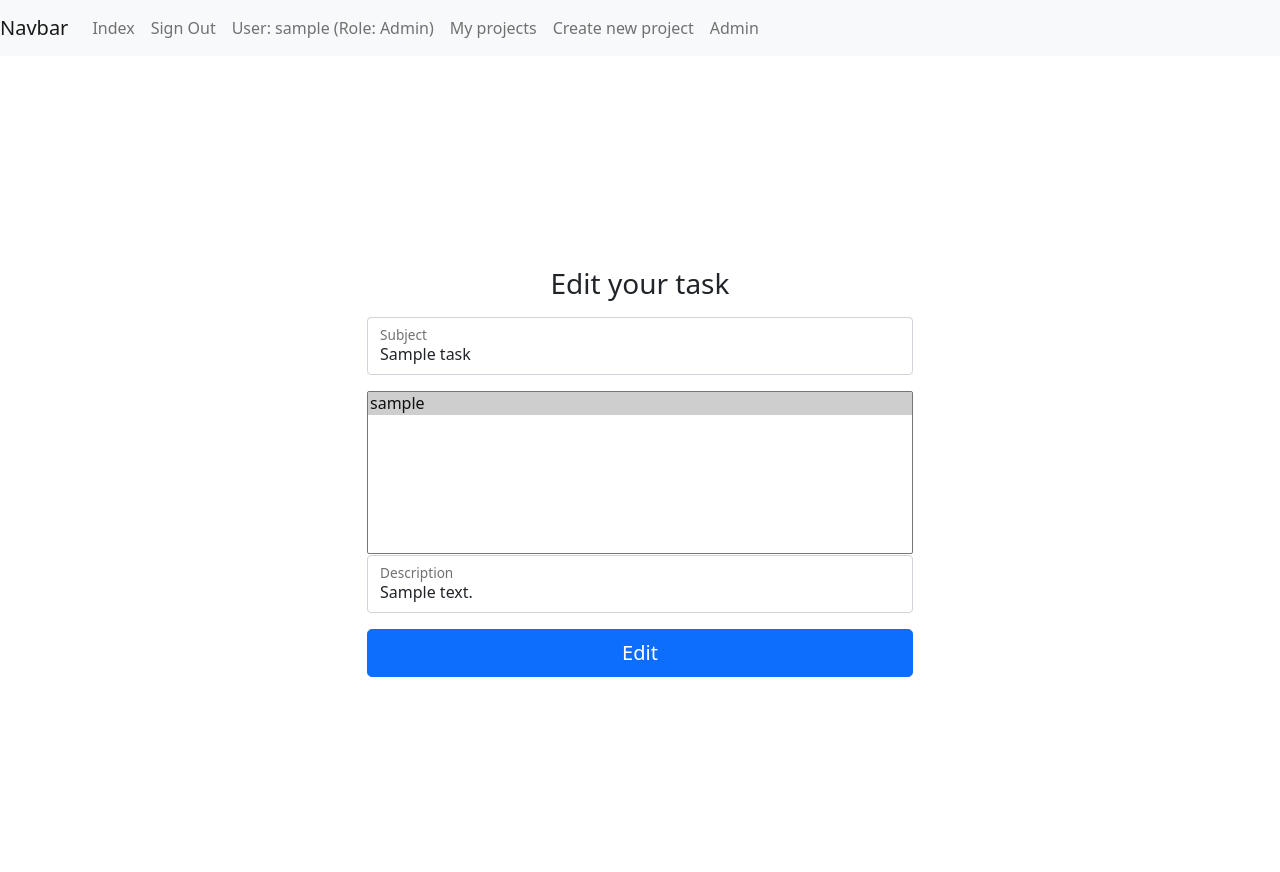
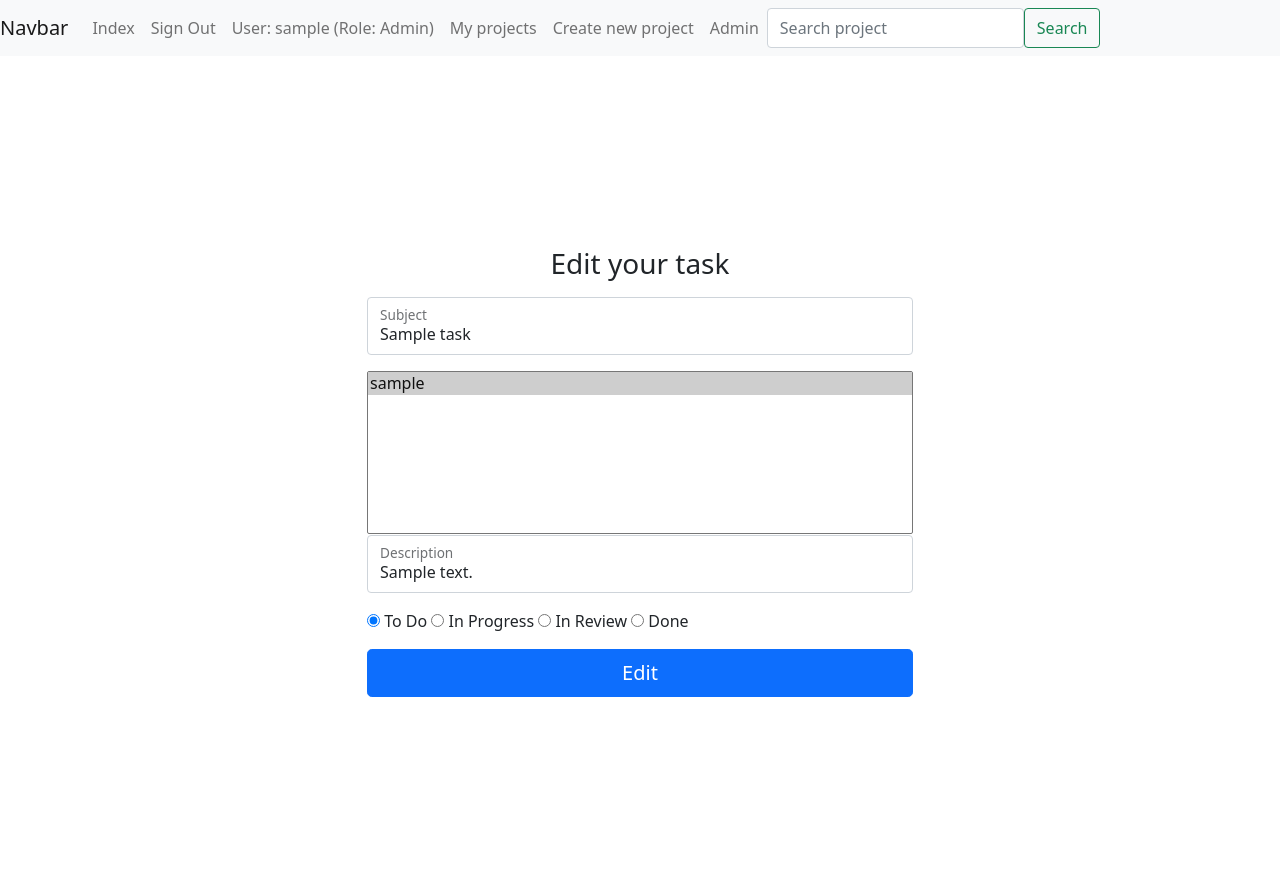
Before and after one commit to artem-create16/to-do-list, a Flask app: page /task/1/edit in a window 1280 px wide. Run offline with Flask 2, Linux system fonts and the light colour scheme; a user stored in the database is signed in; tables that the repository leaves empty hold one stand-in row (values such as "Sample post"); parts of the project's set-up code (start-up, migrations or seed data) failed here and were passed over.

Commit message:
edit task

```diff
--- a/application/task/controller.py
+++ b/application/task/controller.py
@@ -40,8 +40,14 @@ def edit_task(task_id):
     members = project.users
     form = TaskForm(request.form, obj=task)
     form.assignee_id.choices = members
+    # task.assignee_id = int(request.form.get('members'))
+    # task.status = request.form.get('status')
     if request.method == 'POST':
+        # status = request.form.get('status')
+        # print(status, flush=True)
         form.populate_obj(task)
+
+        # task.put()
         db.session.commit()
         return redirect(url_for('task.show_tasks', project_id=project_id))
     return render_template('task/edit_task.html', task=task, project_id=project_id, form=form)
@@ -49,7 +55,7 @@ def edit_task(task_id):
 
 def delete_task(task_id):
     task = Task.query.get(task_id)
-    project_id=task.project_id
+    project_id = task.project_id
     db.session.delete(task)
     db.session.commit()
     flash(f'The task {task.subject} has been deleted')
@@ -61,8 +67,8 @@ def show_tasks(project_id):
     tasks_data.reverse()
     return render_template('task/tasks.html', tasks_data=tasks_data, project_id=project_id)
 
-
-def show_tasks_for_user(project_id):
-    tasks_data = Task.query.filter_by(project_id=project_id, assignee_id=current_user.id).all()
-    project_data = Project.query.get(project_id)
-    return render_template('task/users_tasks.html', tasks_data=tasks_data, project_data=project_data)
+#
+# def show_tasks_for_user(project_id):
+#     tasks_data = Task.query.filter_by(project_id=project_id, assignee_id=current_user.id).all()
+#     project_data = Project.query.get(project_id)
+#     return render_template('task/users_tasks.html', tasks_data=tasks_data, project_data=project_data)
--- a/application/task/form.py
+++ b/application/task/form.py
@@ -1,5 +1,5 @@
 from flask_wtf import FlaskForm
-from wtforms import StringField, SubmitField, SelectField
+from wtforms import StringField, SubmitField, SelectField, BooleanField
 from wtforms.validators import DataRequired
 
 
@@ -8,4 +8,5 @@ class TaskForm(FlaskForm):
     description = StringField('Description')
     creator_id = StringField('Creator_id', validators=[DataRequired()])
     assignee_id = SelectField('Assignee_id', choices=[])
+    status = BooleanField("status")
     submit = SubmitField('Create')
--- a/application/task/routes.py
+++ b/application/task/routes.py
@@ -31,10 +31,10 @@ def show_tasks(project_id):
     return controller.show_tasks(project_id)
 
 
-@task_blueprint.route('/<project_id>/my-tasks', methods=['GET', 'POST'])
-@login_required
-def show_tasks_for_user(project_id):
-    return controller.show_tasks_for_user(project_id)
+# @task_blueprint.route('/<project_id>/my-tasks', methods=['GET', 'POST'])
+# @login_required
+# def show_tasks_for_user(project_id):
+#     return controller.show_tasks_for_user(project_id)
 
 
 @task_blueprint.route('/<task_id>/edit', methods=['GET', 'POST'])
--- a/application/templates/navbar.html
+++ b/application/templates/navbar.html
@@ -43,6 +43,12 @@
                     <a class="nav-link" href="/admin">Admin</a>
                     {% endif %}
                 </li>
+
+                <form style="display: flex"  class="form-inline my-2 my-lg-0">
+                    <input style="width: 100%" class="form-control mr-sm-2" type="search" placeholder="Search project" aria-label="Search" name="search" value="{{ request.args.get('search', '') }}">
+                    <button class="btn btn-outline-success my-2 my-sm-0" type="submit">Search</button>
+                </form>
+
             {% endif %}
         </ul>
     </div>
--- a/application/templates/project/project.html
+++ b/application/templates/project/project.html
@@ -12,10 +12,9 @@
     <a type="button" class="btn btn-outline-primary" href="{{ url_for('project.edit_project', project_id=project_data.id) }}">Edit</a>
     <a type="button" class="btn btn-outline-primary" href="{{ url_for('task.create_task', project_id=project_data.id) }}">Create task</a>
     <a type="button" class="btn btn-outline-danger" href="{{ url_for('project.delete_project', project_id=project_data.id) }}">Delete</a>
-    <a type="button" class="btn btn-outline-primary" href="{{ url_for('task.show_tasks', project_id=project_data.id) }}">All tasks</a>
     {% endif %}
     <div>
-    <a type="button" class="btn btn-outline-primary" href="{{ url_for('task.show_tasks_for_user', project_id=project_data.id) }}">My tasks</a>
+    <a type="button" class="btn btn-outline-primary" href="{{ url_for('task.show_tasks', project_id=project_data.id) }}">Tasks</a>
     </div>
 
 {% endblock %}
--- a/application/templates/task/edit_task.html
+++ b/application/templates/task/edit_task.html
@@ -27,7 +27,18 @@
                     <label for="description">Description</label>
                 </div>
 
-                <button class="w-100 btn btn-lg btn-primary" type="submit">Edit</button>
+               <div class="form-floating mb-3">
+                    <input type="radio" name="status" id="status_1"
+                    value="to_do" checked> To Do
+                    <input type="radio" name="status" id="status_2"
+                    value="in_progress"> In Progress
+                    <input type="radio" name="status" id="status_3"
+                    value="in_review"> In Review
+                    <input type="radio" name="status" id="status_4"
+                    value="done"> Done
+               </div>
+
+               <button class="w-100 btn btn-lg btn-primary" type="submit">Edit</button>
             </form>
         </div>
     </div>
--- a/application/templates/task/tasks.html
+++ b/application/templates/task/tasks.html
@@ -1,16 +1,20 @@
 {% extends "layout.html" %}
 
 {% block content %}
-<h1>All tasks:</h1>
+
     <body>
         {% for task in tasks_data %}
+            {% if task.assignee_id == current_user.id or current_user.role.name == 'admin' %}
                 <p>Subject: {{ task.subject }}</p>
                 <p>Description: {{ task.description }}</p>
+                <p>Creator: {{ task.creator_id }}</p>
+                <p>Assignee: {{ task.assignee_id }}</p>
                 <p>Status: {{ task.status.value }}</p>
                 {% if current_user.role.name == 'admin' %}
                     <a type="button" class="btn btn-outline-primary" href="{{ url_for('task.edit_task', task_id=task.id) }}">Edit</a>
                     <a type="button" class="btn btn-outline-danger" href="{{ url_for('task.delete_task', task_id=task.id) }}">Delete</a>
                 {% endif %}
+            {% endif %}
             <hr>
         {% endfor %}
     </body>
```
Also changed, not shown: application/main/routes.py (+14 -2 lines), application/main/controller.py (added). Lines whose indentation alone changed are shown as unchanged.
